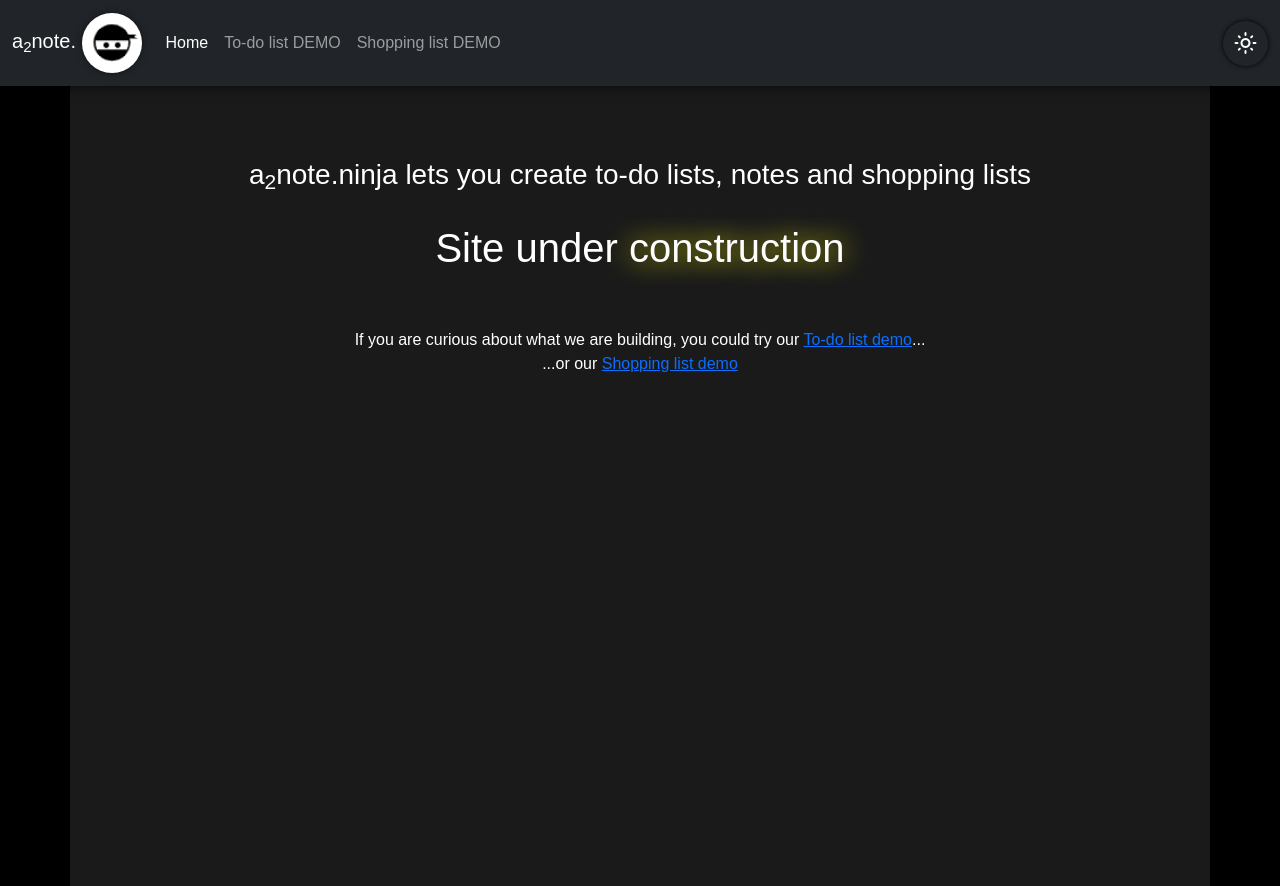
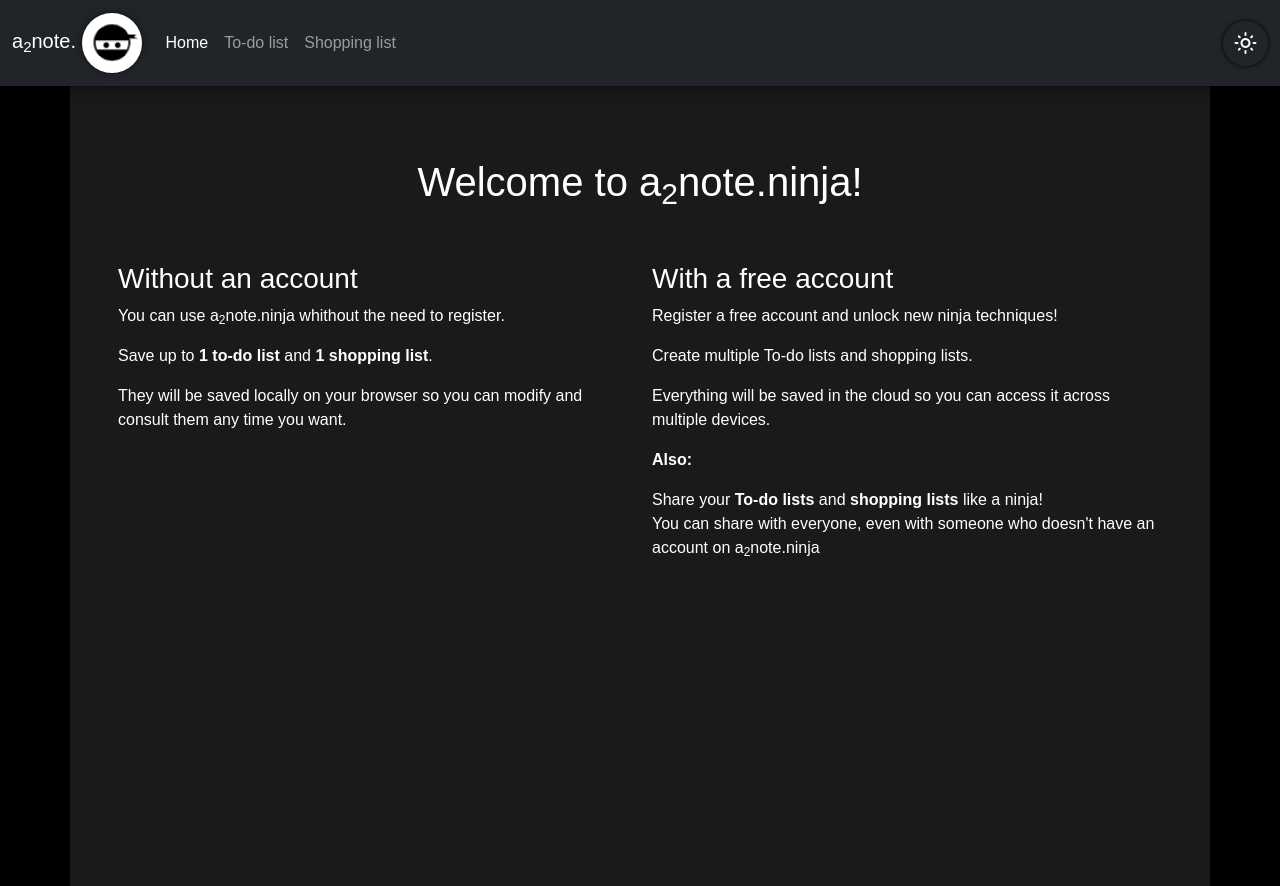
Before and after one commit to alessandro-amadelli/a2note.ninja, a Django app: page / in a window 1280 px wide. Run offline with Django 3.2, Linux system fonts and the light colour scheme.

Commit message:
Corrected general style using more of bootstrap functionalities; Written the index page

```diff
--- a/a2note/static/a2note/main.css
+++ b/a2note/static/a2note/main.css
@@ -287,8 +287,6 @@ input {
   color: inherit;
   border-color: transparent;
   background-color: var(--task-background);
-  padding: 4px;
-  border-radius: 6px;
 }
 
 input[type="text"]:focus {
@@ -325,12 +323,6 @@ option {
   background-color: var(--background-color);
 }
 
-#statDiv {
-  margin-top: 3px;
-  margin-bottom: 3px;
-  padding: 1px;
-}
-
 .updatedStat {
   animation-name: updatedStatAnimation;
   animation-duration: .6s;
@@ -341,16 +333,12 @@ option {
 
 .progress {
   min-height: 20px;
-  padding: 2px;
-  border-radius: 8px;
-  /* border: solid thin var(--border-color); */
   background-color: var(--task-background);
   box-shadow: 3px 2px 2px var(--shadow-color);
 }
 
 .progress-bar {
   margin: 0;
-  border-radius: 8px;
   animation-name: progressbarAnimation;
   animation-duration: 4s;
   animation-direction: normal;
@@ -363,7 +351,6 @@ option {
   padding: 0px;
   min-height: 10rem;
   max-height: 20rem;
-  border-radius: 6px;
   word-wrap: break-word;
   background-color: var(--element-background);
   box-shadow: 4px 3px 3px var(--shadow-color);
@@ -479,8 +466,6 @@ option {
 .section-title {
   background-color: var(--element-background);
   font-size: 2em;
-  border-radius: 6px;
-  padding: 5px;
 }
 
 .fruit-section {
--- /dev/null
+++ b/a2note/static/a2note/utilities.js
@@ -0,0 +1,58 @@
+document.addEventListener('DOMContentLoaded', function(){
+
+  document.querySelector("#darkModeSelector").addEventListener('click', () => {
+    toggleTheme();
+  });
+});
+
+
+function toggleTheme(){
+  let body = document.querySelector("body");
+  let darkSelector = document.querySelector("#darkModeSelector");
+  let nav = document.querySelector("nav");
+
+  body.classList.toggle("light-theme");
+  if (body.classList.contains("light-theme")){
+    //Applying LIGHT THEME
+    //Darkmode icon
+    darkSelector.innerHTML = `<span class="material-icons-outlined">dark_mode</span>`;
+
+    //Logo
+    document.querySelector("#logo-dark").classList.add("hidden");
+    document.querySelector("#logo-light").classList.remove("hidden");
+
+    //navbar
+    nav.classList.remove("navbar-dark");
+    nav.classList.remove("bg-dark");
+    nav.classList.add("navbar-light");
+    nav.classList.add("bg-light");
+
+    //buttons
+    document.querySelectorAll(".btn").forEach((button, i) => {
+      button.classList.remove("btn-light");
+      button.classList.add("btn-dark");
+    });
+
+  } else {
+    //Applying DARK THEME
+    //Darkmode icon
+    darkSelector.innerHTML = `<span class="material-icons-outlined">light_mode</span>`;
+
+    //Logo
+    document.querySelector("#logo-light").classList.add("hidden");
+    document.querySelector("#logo-dark").classList.remove("hidden");
+
+    //navbar
+    nav.classList.remove("navbar-light");
+    nav.classList.remove("bg-light");
+    nav.classList.add("navbar-dark");
+    nav.classList.add("bg-dark");
+
+    //buttons
+    document.querySelectorAll(".btn").forEach((button, i) => {
+      button.classList.remove("btn-dark");
+      button.classList.add("btn-light");
+    });
+  }
+
+}
--- a/a2note/templates/a2note/index.html
+++ b/a2note/templates/a2note/index.html
@@ -8,16 +8,60 @@
 {% block body %}
   <div class="container p-5">
     <br>
-    <h3 class="intro-0" align="center">a<sub>2</sub>note.ninja lets you create to-do lists, notes and shopping lists</h3>
-    <br>
-    <h1 class="intro-1" align="center">Site under <span class="under-constr">construction</span></h1>
+    <h1 class="intro-0" align="center">Welcome to a<sub>2</sub>note.ninja!</h1>
     <br>
     <br>
-    <p class="intro-2" align="center">
-      If you are curious about what we are building, you could try our <a href="{% url 'todolist_view' %}">To-do list demo</a>...
-      <br>
-      ...or our <a href="{% url 'shoplist_view' %}">Shopping list demo</a>
-    </p>
+    <div class="row">
+
+      <div class="col-lg-6 col-12">
+        <div class="row">
+          <h3 class="intro-0">Without an account</h3>
+        </div>
+        <div class="row intro-1">
+          <div class="col mb-3">
+            You can use a<sub>2</sub>note.ninja whithout the need to register.
+          </div>
+          <div class="w-100"></div>
+          <div class="col mb-3">
+            Save up to <strong>1 to-do list</strong> and <strong>1 shopping list</strong>.
+          </div>
+          <div class="w-100"></div>
+          <div class="col mb-3">
+            They will be saved locally on your browser so you can modify and consult them any time you want.
+          </div>
+        </div>
+      </div>
+
+      <div class="col-lg-6 col-12">
+        <div class="row">
+          <h3 class="intro-0">With a free account</h3>
+        </div>
+        <div class="row intro-2">
+          <div class="col mb-3">
+            Register a free account and unlock new ninja techniques!
+          </div>
+          <div class="w-100"></div>
+          <div class="col mb-3">
+            Create multiple To-do lists and shopping lists.
+          </div>
+          <div class="w-100"></div>
+          <div class="col mb-3">
+            Everything will be saved in the cloud so you can access it across multiple devices.
+          </div>
+          <div class="w-100"></div>
+          <div class="col mb-3">
+            <strong>Also:</strong>
+          </div>
+          <div class="w-100"></div>
+          <div class="col mb-3">
+            Share your <strong>To-do lists</strong> and <strong>shopping lists</strong> like a ninja!<br>
+            You can share with everyone, even with someone who doesn't have an account on a<sub>2</sub>note.ninja<br>
+          </div>
+        </div>
+      </div>
+
+    </div>
+
 
   </div>
 
--- a/a2note/templates/a2note/layout.html
+++ b/a2note/templates/a2note/layout.html
@@ -13,11 +13,17 @@
     <!-- Google material icons -->
     <link href="https://fonts.googleapis.com/icon?family=Material+Icons|Material+Icons+Outlined" rel="stylesheet">
 
+    <!-- Style sheet -->
     <link rel="stylesheet" href="{% static 'a2note/main.css' %}">
+
+    <!-- Website icon -->
+    <link rel="shortcut icon" type="image/ico" href="{% static 'a2note/favicon.ico' %}">
+
+    <!-- Utility scripts -->
+    <script src="{% static 'a2note/utilities.js' %}"></script>
 
     <title>{% block title %}{% endblock %}</title>
 
-    <link rel="shortcut icon" type="image/ico" href="{% static 'a2note/favicon.ico' %}">
   </head>
 
   <body>
--- a/a2note/templates/a2note/navbar.html
+++ b/a2note/templates/a2note/navbar.html
@@ -14,10 +14,10 @@
           <a class="nav-link{% if request.resolver_match.url_name == 'index_view' %} active{% endif %}" aria-current="page" href="{% url 'index_view' %}">Home</a>
         </li>
         <li class="nav-item">
-          <a class="nav-link{% if request.resolver_match.url_name == 'todolist_view' %} active{% endif %}" href="{% url 'todolist_view' %}">To-do list DEMO</a>
+          <a class="nav-link{% if request.resolver_match.url_name == 'todolist_view' %} active{% endif %}" href="{% url 'todolist_view' %}">To-do list</a>
         </li>
         <li class="nav-item">
-          <a class="nav-link{% if request.resolver_match.url_name == 'shoplist_view' %} active{% endif %}" href="{% url 'shoplist_view' %}">Shopping list DEMO</a>
+          <a class="nav-link{% if request.resolver_match.url_name == 'shoplist_view' %} active{% endif %}" href="{% url 'shoplist_view' %}">Shopping list</a>
         </li>
       </ul>
       <div class="d-flex">
```
Also changed, not shown: a2note/static/a2note/shoplist.js (+4 -8 lines), a2note/static/a2note/todolist.js (+3 -6 lines), a2note/templates/a2note/shoplist.html (+2 -7 lines), a2note/templates/a2note/todolist.html (+5 -10 lines).
